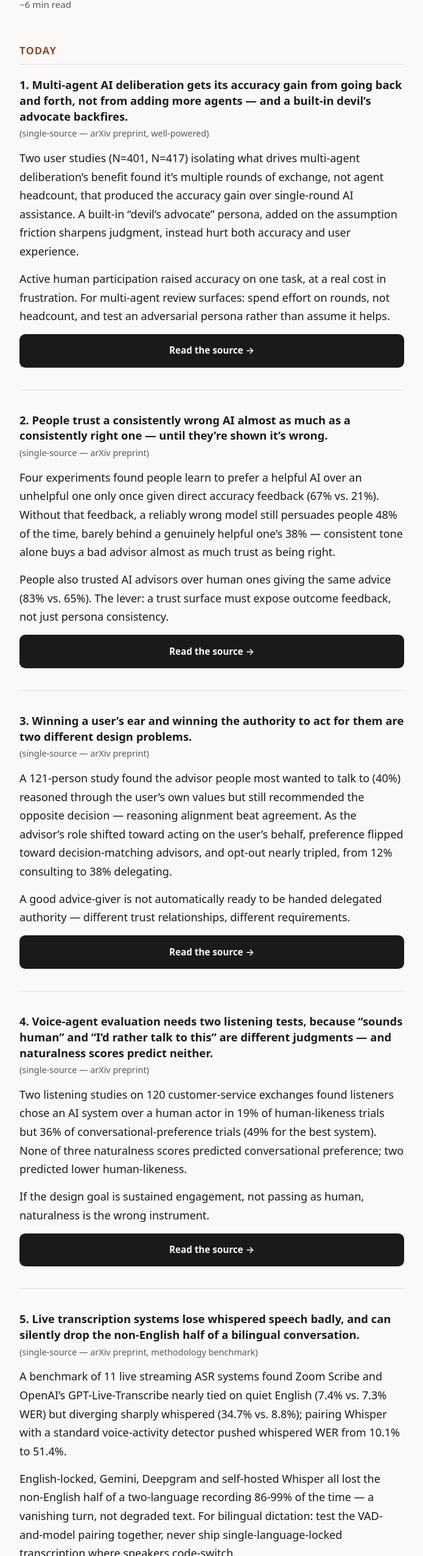
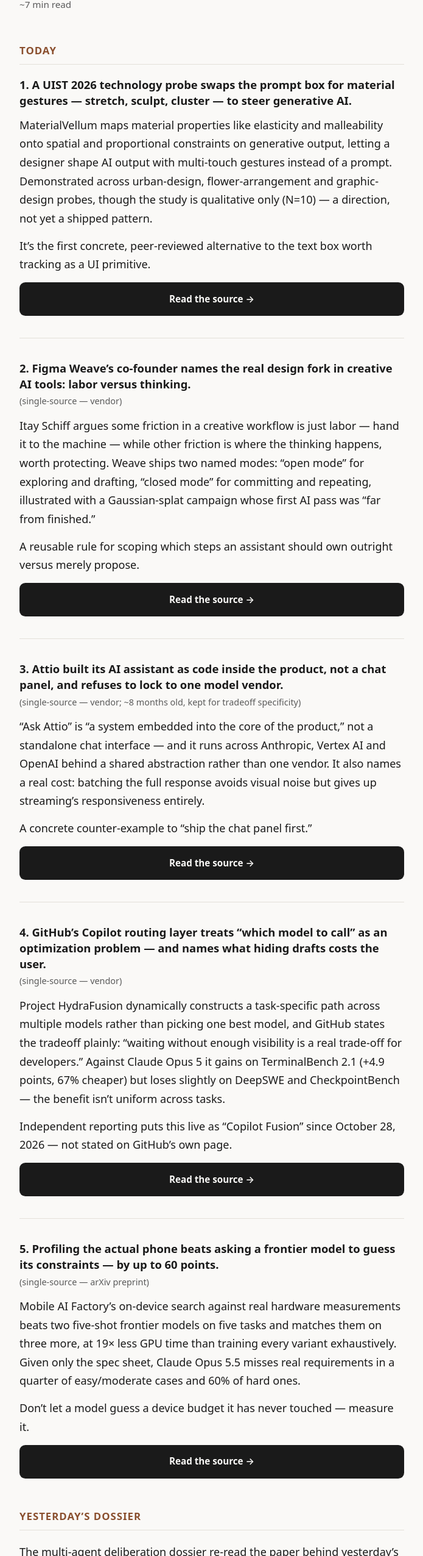
Before and after one commit to sideri-dev/limen-brief, a plain HTML site: page index.html in a window 1280 px wide. Shown: the part 90-2642 px from the top of the page at 61% size, without its empty margins (292-987 px from the left). Drawn offline with Linux system fonts and the light colour scheme.

Commit message:
limen: 2026-11-14 daily brief
Co-Authored-By: Claude Sonnet 5 <noreply@anthropic.com>
Claude-Session: https://claude.ai/code/session_01KbKRyBQ1TPkzVx8HusfmpA

```diff
--- a/index.html
+++ b/index.html
@@ -3,7 +3,7 @@
 <head>
 <meta charset="UTF-8">
 <meta name="viewport" content="width=device-width, initial-scale=1.0">
-<title>Limen — 2026-11-13</title>
+<title>Limen — 2026-11-14</title>
 <style>
   :root {
     --bg: #faf9f7;
@@ -90,66 +90,65 @@
 <body>
 
 <header>
-  <p class="date">Limen — 2026-11-13</p>
-  <p class="read-time">~6 min read</p>
+  <p class="date">Limen — 2026-11-14</p>
+  <p class="read-time">~7 min read</p>
 </header>
 
 <h2>Today</h2>
 
 <div class="item">
-  <h3>1. Multi-agent AI deliberation gets its accuracy gain from going back and forth, not from adding more agents &mdash; and a built-in devil&rsquo;s advocate backfires.</h3>
-  <span class="tag">(single-source &mdash; arXiv preprint, well-powered)</span>
-  <p>Two user studies (N=401, N=417) isolating what drives multi-agent deliberation&rsquo;s benefit found it&rsquo;s multiple rounds of exchange, not agent headcount, that produced the accuracy gain over single-round AI assistance. A built-in &ldquo;devil&rsquo;s advocate&rdquo; persona, added on the assumption friction sharpens judgment, instead hurt both accuracy and user experience.</p>
-  <p>Active human participation raised accuracy on one task, at a real cost in frustration. For multi-agent review surfaces: spend effort on rounds, not headcount, and test an adversarial persona rather than assume it helps.</p>
-  <a class="btn" href="https://arxiv.org/abs/2611.14901">Read the source →</a>
+  <h3>1. A UIST 2026 technology probe swaps the prompt box for material gestures &mdash; stretch, sculpt, cluster &mdash; to steer generative AI.</h3>
+  <p>MaterialVellum maps material properties like elasticity and malleability onto spatial and proportional constraints on generative output, letting a designer shape AI output with multi-touch gestures instead of a prompt. Demonstrated across urban-design, flower-arrangement and graphic-design probes, though the study is qualitative only (N=10) &mdash; a direction, not yet a shipped pattern.</p>
+  <p>It&rsquo;s the first concrete, peer-reviewed alternative to the text box worth tracking as a UI primitive.</p>
+  <a class="btn" href="https://arxiv.org/abs/2611.01800">Read the source →</a>
 </div>
 
 <hr>
 
 <div class="item">
-  <h3>2. People trust a consistently wrong AI almost as much as a consistently right one &mdash; until they&rsquo;re shown it&rsquo;s wrong.</h3>
-  <span class="tag">(single-source &mdash; arXiv preprint)</span>
-  <p>Four experiments found people learn to prefer a helpful AI over an unhelpful one only once given direct accuracy feedback (67% vs. 21%). Without that feedback, a reliably wrong model still persuades people 48% of the time, barely behind a genuinely helpful one&rsquo;s 38% &mdash; consistent tone alone buys a bad advisor almost as much trust as being right.</p>
-  <p>People also trusted AI advisors over human ones giving the same advice (83% vs. 65%). The lever: a trust surface must expose outcome feedback, not just persona consistency.</p>
-  <a class="btn" href="https://arxiv.org/abs/2611.14833">Read the source →</a>
+  <h3>2. Figma Weave&rsquo;s co-founder names the real design fork in creative AI tools: labor versus thinking.</h3>
+  <span class="tag">(single-source &mdash; vendor)</span>
+  <p>Itay Schiff argues some friction in a creative workflow is just labor &mdash; hand it to the machine &mdash; while other friction is where the thinking happens, worth protecting. Weave ships two named modes: &ldquo;open mode&rdquo; for exploring and drafting, &ldquo;closed mode&rdquo; for committing and repeating, illustrated with a Gaussian-splat campaign whose first AI pass was &ldquo;far from finished.&rdquo;</p>
+  <p>A reusable rule for scoping which steps an assistant should own outright versus merely propose.</p>
+  <a class="btn" href="https://www.figma.com/blog/ai-role-in-the-creative-process/">Read the source →</a>
 </div>
 
 <hr>
 
 <div class="item">
-  <h3>3. Winning a user&rsquo;s ear and winning the authority to act for them are two different design problems.</h3>
-  <span class="tag">(single-source &mdash; arXiv preprint)</span>
-  <p>A 121-person study found the advisor people most wanted to talk to (40%) reasoned through the user&rsquo;s own values but still recommended the opposite decision &mdash; reasoning alignment beat agreement. As the advisor&rsquo;s role shifted toward acting on the user&rsquo;s behalf, preference flipped toward decision-matching advisors, and opt-out nearly tripled, from 12% consulting to 38% delegating.</p>
-  <p>A good advice-giver is not automatically ready to be handed delegated authority &mdash; different trust relationships, different requirements.</p>
-  <a class="btn" href="https://arxiv.org/abs/2611.15732">Read the source →</a>
+  <h3>3. Attio built its AI assistant as code inside the product, not a chat panel, and refuses to lock to one model vendor.</h3>
+  <span class="tag">(single-source &mdash; vendor; ~8 months old, kept for tradeoff specificity)</span>
+  <p>&ldquo;Ask Attio&rdquo; is &ldquo;a system embedded into the core of the product,&rdquo; not a standalone chat interface &mdash; and it runs across Anthropic, Vertex AI and OpenAI behind a shared abstraction rather than one vendor. It also names a real cost: batching the full response avoids visual noise but gives up streaming&rsquo;s responsiveness entirely.</p>
+  <p>A concrete counter-example to &ldquo;ship the chat panel first.&rdquo;</p>
+  <a class="btn" href="https://attio.com/engineering/blog/ask-attio-a-technical-look-at-our-new-agent">Read the source →</a>
 </div>
 
 <hr>
 
 <div class="item">
-  <h3>4. Voice-agent evaluation needs two listening tests, because &ldquo;sounds human&rdquo; and &ldquo;I&rsquo;d rather talk to this&rdquo; are different judgments &mdash; and naturalness scores predict neither.</h3>
-  <span class="tag">(single-source &mdash; arXiv preprint)</span>
-  <p>Two listening studies on 120 customer-service exchanges found listeners chose an AI system over a human actor in 19% of human-likeness trials but 36% of conversational-preference trials (49% for the best system). None of three naturalness scores predicted conversational preference; two predicted lower human-likeness.</p>
-  <p>If the design goal is sustained engagement, not passing as human, naturalness is the wrong instrument.</p>
-  <a class="btn" href="https://arxiv.org/abs/2611.16051">Read the source →</a>
+  <h3>4. GitHub&rsquo;s Copilot routing layer treats &ldquo;which model to call&rdquo; as an optimization problem &mdash; and names what hiding drafts costs the user.</h3>
+  <span class="tag">(single-source &mdash; vendor)</span>
+  <p>Project HydraFusion dynamically constructs a task-specific path across multiple models rather than picking one best model, and GitHub states the tradeoff plainly: &ldquo;waiting without enough visibility is a real trade-off for developers.&rdquo; Against Claude Opus 5 it gains on TerminalBench 2.1 (+4.9 points, 67% cheaper) but loses slightly on DeepSWE and CheckpointBench &mdash; the benefit isn&rsquo;t uniform across tasks.</p>
+  <p>Independent reporting puts this live as &ldquo;Copilot Fusion&rdquo; since October 28, 2026 &mdash; not stated on GitHub&rsquo;s own page.</p>
+  <a class="btn" href="https://github.blog/ai-and-ml/github-copilot/project-hydrafusion-frontier-quality-via-multi-model-orchestration/">Read the source →</a>
 </div>
 
 <hr>
 
 <div class="item">
-  <h3>5. Live transcription systems lose whispered speech badly, and can silently drop the non-English half of a bilingual conversation.</h3>
-  <span class="tag">(single-source &mdash; arXiv preprint, methodology benchmark)</span>
-  <p>A benchmark of 11 live streaming ASR systems found Zoom Scribe and OpenAI&rsquo;s GPT-Live-Transcribe nearly tied on quiet English (7.4% vs. 7.3% WER) but diverging sharply whispered (34.7% vs. 8.8%); pairing Whisper with a standard voice-activity detector pushed whispered WER from 10.1% to 51.4%.</p>
-  <p>English-locked, Gemini, Deepgram and self-hosted Whisper all lost the non-English half of a two-language recording 86-99% of the time &mdash; a vanishing turn, not degraded text. For bilingual dictation: test the VAD-and-model pairing together, never ship single-language-locked transcription where speakers code-switch.</p>
-  <a class="btn" href="https://arxiv.org/abs/2611.16919">Read the source →</a>
+  <h3>5. Profiling the actual phone beats asking a frontier model to guess its constraints &mdash; by up to 60 points.</h3>
+  <span class="tag">(single-source &mdash; arXiv preprint)</span>
+  <p>Mobile AI Factory&rsquo;s on-device search against real hardware measurements beats two five-shot frontier models on five tasks and matches them on three more, at 19&times; less GPU time than training every variant exhaustively. Given only the spec sheet, Claude Opus 5.5 misses real requirements in a quarter of easy/moderate cases and 60% of hard ones.</p>
+  <p>Don&rsquo;t let a model guess a device budget it has never touched &mdash; measure it.</p>
+  <a class="btn" href="https://arxiv.org/abs/2611.13509">Read the source →</a>
 </div>
 
 <h2>Yesterday&rsquo;s dossier</h2>
 
 <div class="item">
-  <p>Yesterday&rsquo;s dossier re-read the paper behind the previous dossier target &mdash; an offline first-aid assistant running a 4-bit Gemma model on a Pixel 7 Pro &mdash; and found its two headlines belong to different systems: the 6.86s/14.88s phone timings measured the fine-tuned model alone, while every accuracy score, including the &ldquo;best&rdquo; 2.51/5, ran on a GPU config never tested on the phone.</p>
-  <p>Re-auditing the training corpus found it doesn&rsquo;t just lack first-aid detail, it sometimes teaches wrong answers outright, while two &ldquo;missing&rdquo; details the paper flagged aren&rsquo;t actually in the guideline it checked against. No sub-4B on-device model has yet produced complete, guideline-adherent free text in this domain, and the latency that matters &mdash; 27-34s to a first chest compression &mdash; makes 6.86s a fraction of the real wait.</p>
-  <p class="dossier-path">dossiers/2026-11-12-the-clock-and-the-score-were-different-systems-and-the-corpus-disagreed.md</p>
+  <p>The multi-agent deliberation dossier re-read the paper behind yesterday&rsquo;s #1 digest item at full text and corrects it: the real result is two-model, three-round deliberation beating single-round assistance on two tasks with about fifty people per arm, not 401/417 as published, and no power analysis exists in the paper at all; round 1 carried most of the measured gain, with no test anywhere of three rounds against two.</p>
+  <p>The devil&rsquo;s-advocate accuracy penalty rides on two confounds the paper never names &mdash; a fixed speaking order and an on-screen &ldquo;(devil&rsquo;s advocate)&rdquo; label &mdash; so it doesn&rsquo;t hold up as cleanly as the digest item claimed. Of the two headline claims, only &ldquo;rounds beat single-shot&rdquo; has outside peer-reviewed support.</p>
+  <p class="dossier-path">dossiers/2026-11-13-the-gain-was-mostly-round-one-the-cells-were-fifty-and-the-devils-advocate-wore-a-label.md</p>
 </div>
 
 <h2>Needs your answer</h2>
@@ -161,12 +160,19 @@
   <a class="btn" href="https://github.com/sideri-dev/limen-research/edit/main/QUESTIONS.md">Answer on GitHub →</a>
 </div>
 
-<h2>This week</h2>
+<h2>Gate</h2>
 
 <div class="item">
-  <p>Three patterns converged. What an agent&rsquo;s context keeps or discards is a behavioral control surface, not a storage question &mdash; compacting memory, scrubbing a failed tool call, and letting benign notes persist each changed behavior in ways no reading of the text would predict; never let memory function as authorization, since text can&rsquo;t predict what the model does with it.</p>
-  <p>A task&rsquo;s measured outcome and its self-reported trust score moved independently, in both directions, across five studies this week &mdash; one redesign improved correctness while trust stayed flat, another raised cognitive load while trust rose &mdash; so task outcome, not trust score, should decide whether a design works.</p>
-  <p>And two field-strength results agreed ambient-agent presence should be scheduled to task events, not accumulated trust: a retail agent timing its own appearance/disappearance beat an always-present baseline on real purchase conversion, while the popular &ldquo;taper as trust builds&rdquo; disclosure schedule was found never tested &mdash; its trigger is the best-replicated antecedent of automation complacency in the human-factors literature.</p>
+  <p class="gate-row"><strong>DRAFT-KB-16</strong> &mdash; the watched party isn&rsquo;t a principal in any shipped role table or safety eval. Review: 3 blocks, 1 objection.</p>
+  <p class="gate-row"><strong>DRAFT-KB-17</strong> &mdash; the second encoding, not effort, moves a human&rsquo;s catch of a bad AI action. Review: 3 blocks, 4 objections.</p>
+  <p class="gate-row"><strong>DRAFT-KB-18</strong> &mdash; a statement loses to the already-logged record in all three seats of the loop. Review: 3 blocks, 2 objections.</p>
+  <p class="gate-row"><strong>DRAFT-KB-19</strong> &mdash; the trouble-point turn is one short re-prompt, against platform doctrine prescribing elaboration. Review: 2 blocks, 2 objections.</p>
+  <p class="gate-row"><strong>DRAFT-KB-20</strong> &mdash; the agent never holds the asset: credentials, tool records, state and memory travel channels it can&rsquo;t rewrite. Review: 2 blocks, 5 objections.</p>
+  <p class="gate-row"><strong>DRAFT-KB-21</strong> &mdash; the oversight budget is spent at configuration time; per-step approval has a regulator and a named practitioner against it. Review: 2 blocks, 3 objections.</p>
+  <p class="gate-row"><strong>DRAFT-KB-22</strong> &mdash; context-retention policy is interface behavior; a remembered preference is a grant the permission layer was never told about. Review: 1 block, 1 objection.</p>
+  <p class="gate-row"><strong>DRAFT-KB-23</strong> &mdash; the paired-instrument dissociation on ambient/agentic surfaces, sign inverted: outcome pass/fail, trust telemetry, a cannot-lie trust gain is a ceiling. Review: 1 block, 3 objections.</p>
+  <p class="note">No BACKLOG changes to flag for the gate this run.</p>
+  <a class="btn" href="https://github.com/sideri-dev/limen-research/edit/main/GATE.md">Decide on GitHub →</a>
 </div>
 
 <footer>
```
